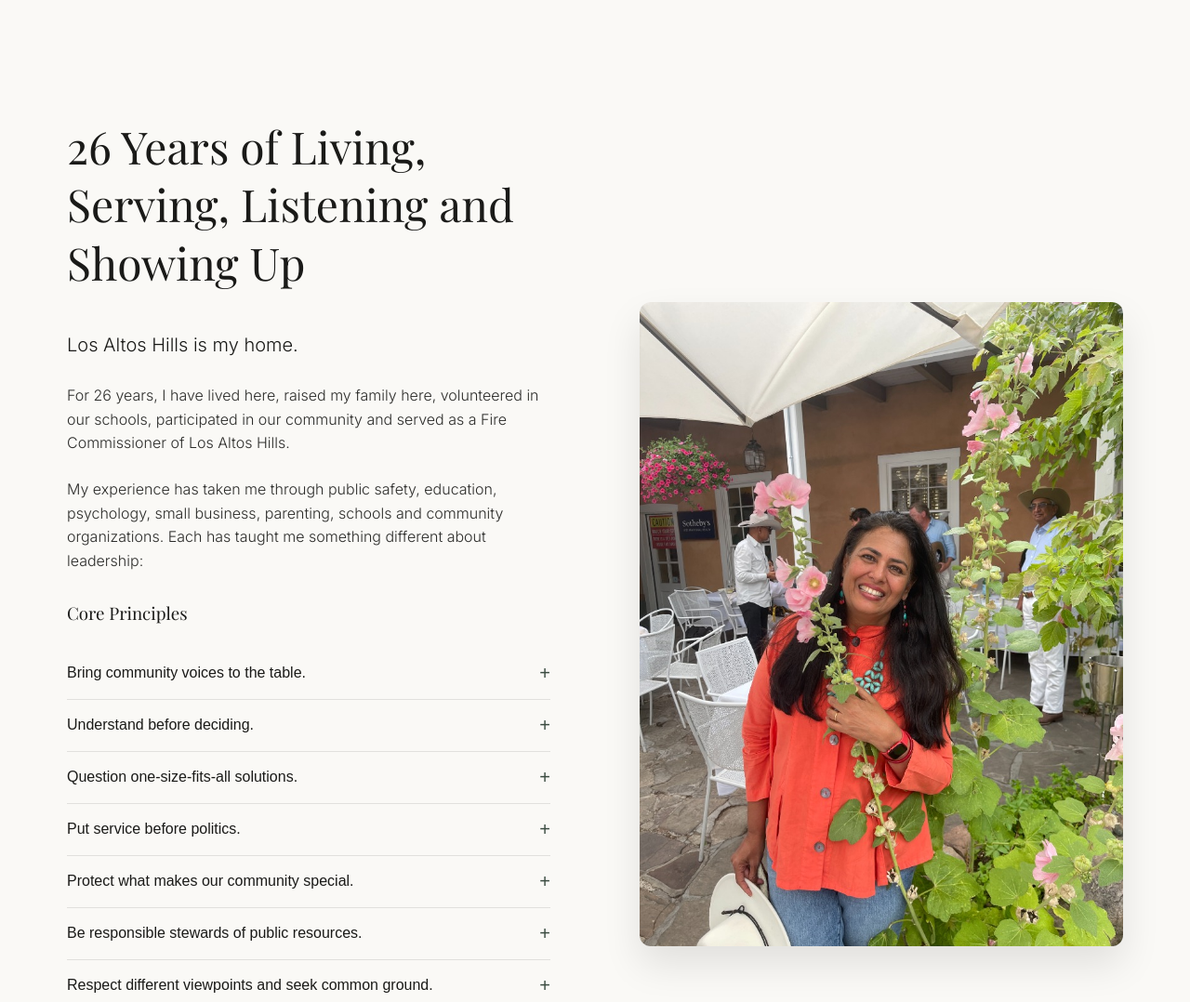
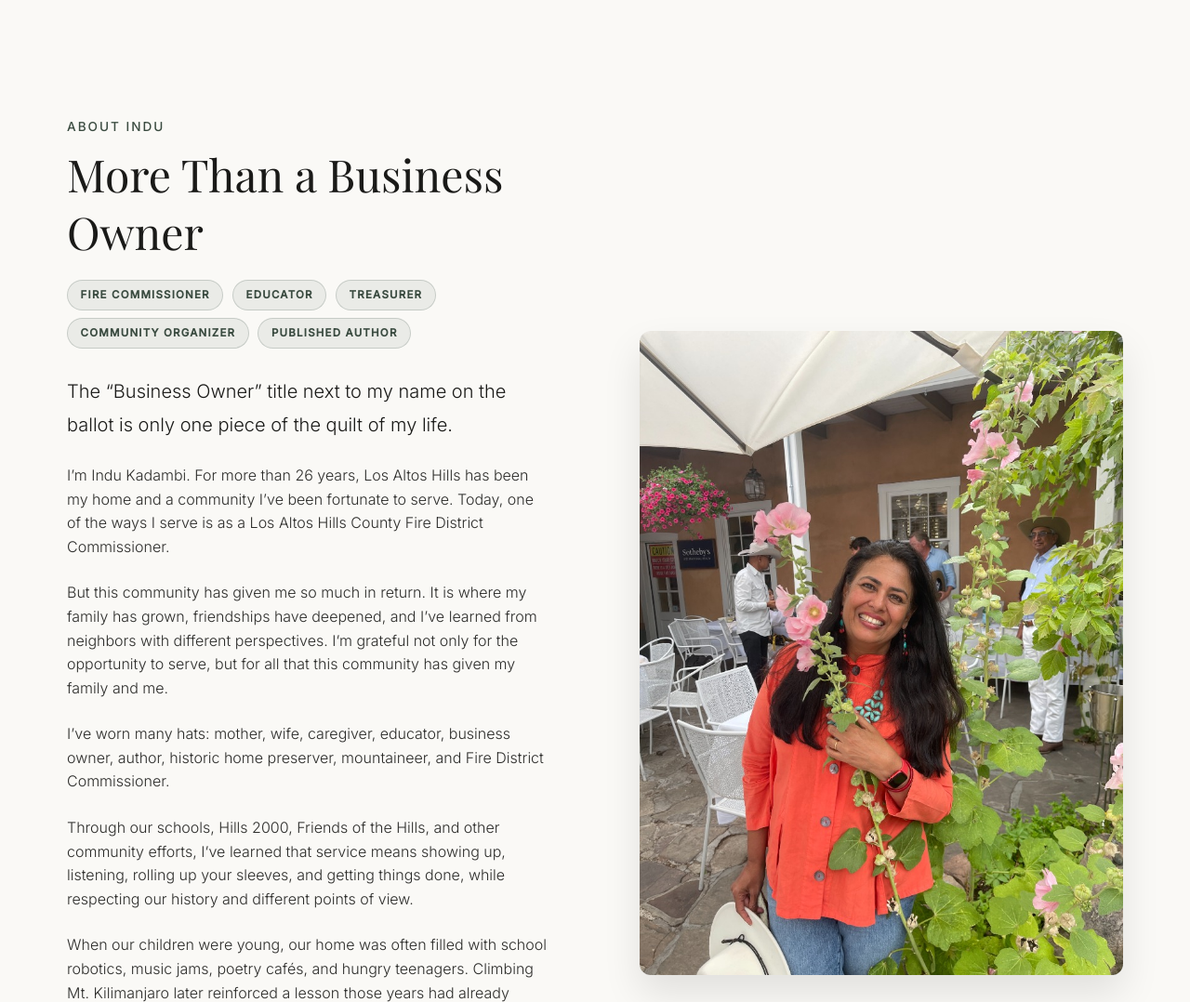
Before and after one commit to lahtown/indu-kadambi, a plain HTML site: page index.html in a window 1280 px wide. Shown: the part 802-1880 px from the top of the page at 93% size. Drawn offline with nearby package versions, Linux system fonts and the light colour scheme; a web font is replaced by a local one.

Commit message:
Update About Indu section with new bio and prominent roles

```diff
--- a/index.html
+++ b/index.html
@@ -56,12 +56,37 @@
 
   <section id="about" class="section split">
     <div class="content fade-up">
-      <h2 class="serif">26 Years of Living, Serving, Listening and Showing Up</h2>
-      <p class="large-text">Los Altos Hills is my home.</p>
-      <p>For 26 years, I have lived here, raised my family here, volunteered in our schools, participated in our community and served as a Fire Commissioner of Los Altos Hills.</p>
-      <p>My experience has taken me through public safety, education, psychology, small business, parenting, schools and community organizations. Each has taught me something different about leadership:</p>
-      <h3 class="serif" style="margin-top: 2rem; margin-bottom: 1rem;">Core Principles</h3>
-      <div class="accordion" style="margin: 1.5rem 0;">
+      <p class="subtitle" style="color: var(--color-accent); font-weight: 500; letter-spacing: 2px; text-transform: uppercase; font-size: 0.85rem; margin-bottom: 0.5rem;">About Indu</p>
+      <h2 class="serif" style="margin-bottom: 0.75rem;">More Than a Business Owner</h2>
+
+      <div class="about-roles-badges">
+        <span class="about-role-pill">Fire Commissioner</span>
+        <span class="about-role-pill">Educator</span>
+        <span class="about-role-pill">Treasurer</span>
+        <span class="about-role-pill">Community Organizer</span>
+        <span class="about-role-pill">Published Author</span>
+      </div>
+
+      <p class="large-text">The “Business Owner” title next to my name on the ballot is only one piece of the quilt of my life.</p>
+      <p>I’m Indu Kadambi. For more than 26 years, Los Altos Hills has been my home and a community I’ve been fortunate to serve. Today, one of the ways I serve is as a Los Altos Hills County Fire District Commissioner.</p>
+      <p>But this community has given me so much in return. It is where my family has grown, friendships have deepened, and I’ve learned from neighbors with different perspectives. I’m grateful not only for the opportunity to serve, but for all that this community has given my family and me.</p>
+      <p>I’ve worn many hats: mother, wife, caregiver, educator, business owner, author, historic home preserver, mountaineer, and Fire District Commissioner.</p>
+      <p>Through our schools, Hills 2000, Friends of the Hills, and other community efforts, I’ve learned that service means showing up, listening, rolling up your sleeves, and getting things done, while respecting our history and different points of view.</p>
+      <p>When our children were young, our home was often filled with school robotics, music jams, poetry cafés, and hungry teenagers. Climbing Mt. Kilimanjaro later reinforced a lesson those years had already taught me: “Pole, pole,” slowly, slowly. Progress comes step by step, no summit is reached alone, and strong communities are built by people looking out for one another.</p>
+      <p class="emphasis" style="font-size: 1.05rem;">Los Altos Hills has given my family and me a home, a community, and a deep sense of belonging. It is only fitting that I give back in that same spirit.</p>
+    </div>
+    <div class="image-container fade-up" style="transition-delay: 0.2s;">
+      <img src="assets/indu_flowers.jpg" alt="Indu Kadambi with flowers" style="border-radius: 12px; object-fit: cover; width: 100%; height: 100%; max-height: 700px; box-shadow: 0 20px 40px rgba(0,0,0,0.1);" />
+    </div>
+  </section>
+
+  <section id="principles" class="section light">
+    <div class="content fade-up" style="max-width: 800px; margin: 0 auto;">
+      <div class="text-center" style="margin-bottom: 2.5rem;">
+        <h2 class="serif">Core Principles</h2>
+        <p class="narrow-text" style="color: var(--color-text-light);">The values and commitments guiding every decision for Los Altos Hills.</p>
+      </div>
+      <div class="accordion" style="margin: 0 auto; text-align: left;">
         <div class="accordion-item">
           <button class="accordion-header" style="padding: 1rem 0;">
             <span style="font-weight: 500; font-size: 1rem;">Bring community voices to the table.</span>
@@ -144,9 +169,6 @@
           </div>
         </div>
       </div>
-    </div>
-    <div class="image-container fade-up" style="transition-delay: 0.2s;">
-      <img src="assets/indu_flowers.jpg" alt="Indu Kadambi with flowers" style="border-radius: 12px; object-fit: cover; width: 100%; height: 100%; max-height: 700px; box-shadow: 0 20px 40px rgba(0,0,0,0.1);" />
     </div>
   </section>
 
--- a/style.css
+++ b/style.css
@@ -239,6 +239,29 @@ p {
   font-size: clamp(2rem, 4vw, 3rem);
   margin-bottom: 2.5rem;
 }
+
+/* About Section Roles */
+.about-roles-badges {
+  display: flex;
+  flex-wrap: wrap;
+  gap: 0.5rem 0.6rem;
+  margin: 1.25rem 0 1.75rem 0;
+}
+
+.about-role-pill {
+  display: inline-flex;
+  align-items: center;
+  font-size: 0.72rem;
+  font-weight: 600;
+  letter-spacing: 1.2px;
+  text-transform: uppercase;
+  color: var(--color-accent);
+  background-color: rgba(58, 75, 64, 0.08);
+  border: 1px solid rgba(58, 75, 64, 0.2);
+  padding: 0.4rem 0.85rem;
+  border-radius: 20px;
+}
+
 
 /* Split Layouts */
 .split {
```
